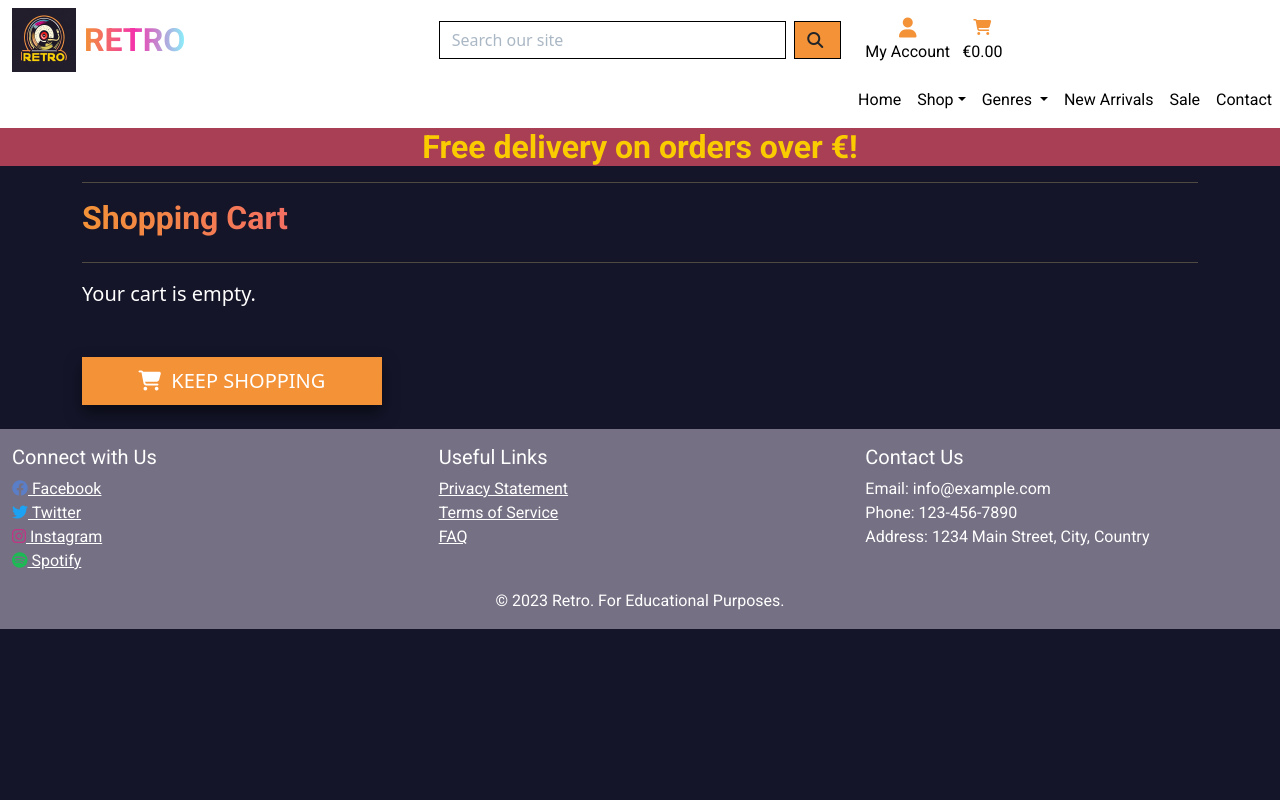
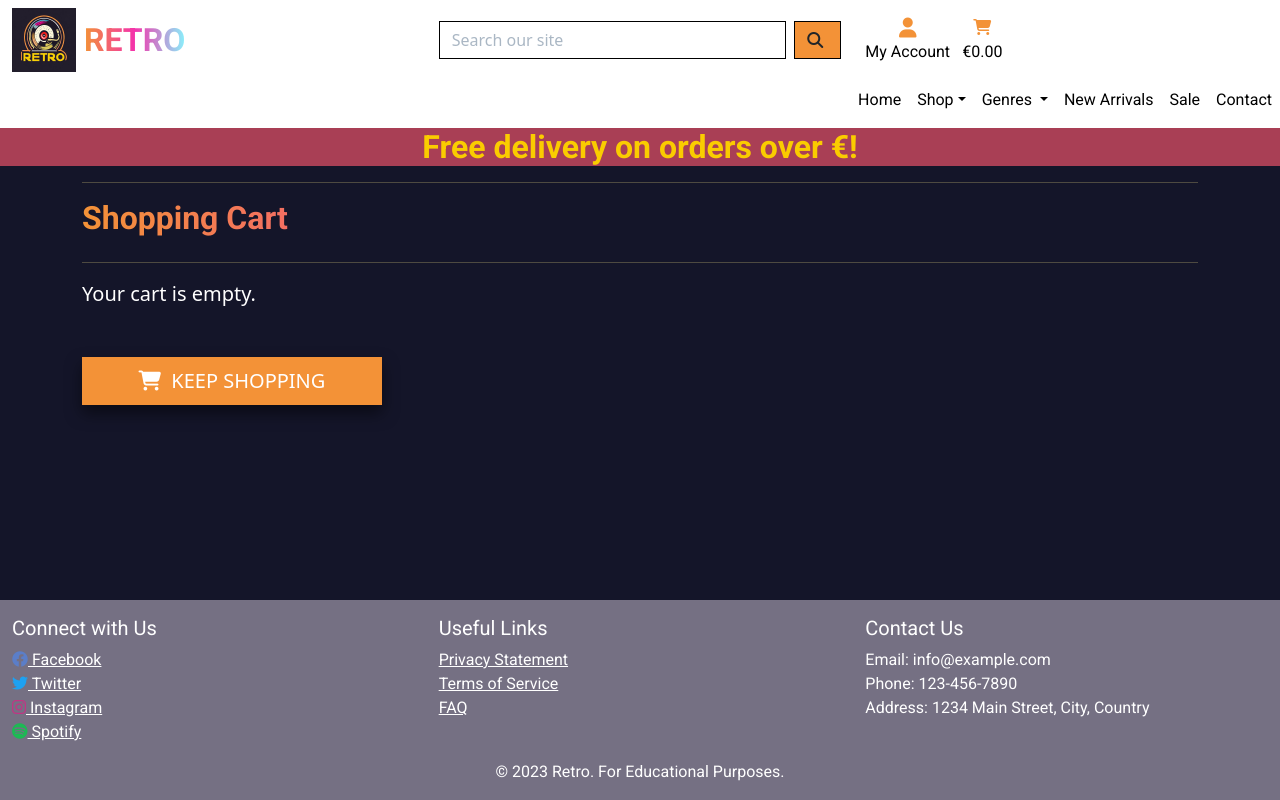
Before and after one commit to Forgottenit/retro, a Django app: template cart/templates/cart/cart.html in a window 1280 px wide. Run offline with Django 3.2, Linux system fonts and the light colour scheme; the template is opened without the code that fills it, so the values that code supplies are empty; some libraries are stand-ins or nearby versions.

```diff
--- a/cart/static/cart/css/cart.css
+++ b/cart/static/cart/css/cart.css
@@ -1,4 +1,15 @@
 /* CART CSS */
+body {
+    display: flex;
+    flex-direction: column;
+    min-height: 100vh;
+    margin: 0;
+    padding: 0;
+}
+
+.main {
+    flex: 1;
+}
 
 .overflow-hidden {
     overflow: hidden;
--- a/cart/templates/cart/cart.html
+++ b/cart/templates/cart/cart.html
@@ -10,6 +10,7 @@
 {% block content %}
 
 <div class="container mb-2">
+
     <div class="row">
         <div class="col">
             <hr>
@@ -140,6 +141,7 @@
             </div>
 
             {% else %}
+            <div>
                 <p class="lead mb-5 card-text">Your cart is empty.</p>
                 <a href="{% url 'products:albums' %}" class="btn btn-primary rounded-0 btn-lg">
                     <span class="icon">
@@ -147,6 +149,7 @@
                     </span>
                     <span class="text-uppercase">Keep Shopping</span>
                 </a>
+            </div>
             {% endif %}
         </div>
     </div>
--- a/static/css/global.css
+++ b/static/css/global.css
@@ -1,16 +1,30 @@
 /* general.css */
 /* Global Styling */
 
+
+
+
 html,
-body {
+body,
+main {
+
     background-color: #141529;
     color: #ffffff;
-    height: 100%;
+}
+
+body {
     display: flex;
     flex-direction: column;
+    min-height: 100vh;
 }
 
+main {
+    flex-grow: 1;
+}
 
+footer {
+    flex-shrink: 0;
+}
 
 
 /* Body Styling  */
--- a/templates/base.html
+++ b/templates/base.html
@@ -73,13 +73,15 @@
     </div>
     {% endif %}
 
-    {% block page_header %}
+    <div class="main">
+        {% block page_header %}
 
-    {% endblock %}
+        {% endblock %}
 
-    {% block content %}
+        {% block content %}
 
-    {% endblock %}
+        {% endblock %}
+    </div>
 
     {% include "includes/footer.html" %}
 
--- a/templates/includes/footer.html
+++ b/templates/includes/footer.html
@@ -7,7 +7,7 @@
 
 {% endblock %}
 
-<footer class="container-fluid footer text-white mt-3">
+<footer class="container-fluid  footer text-white mt-3">
     <div class="row">
         <div class="col-12 col-lg-4 mt-3">
             <h5>Connect with Us</h5>
```
Also changed, not shown: db.sqlite3. Lines whose indentation alone changed are shown as unchanged.
